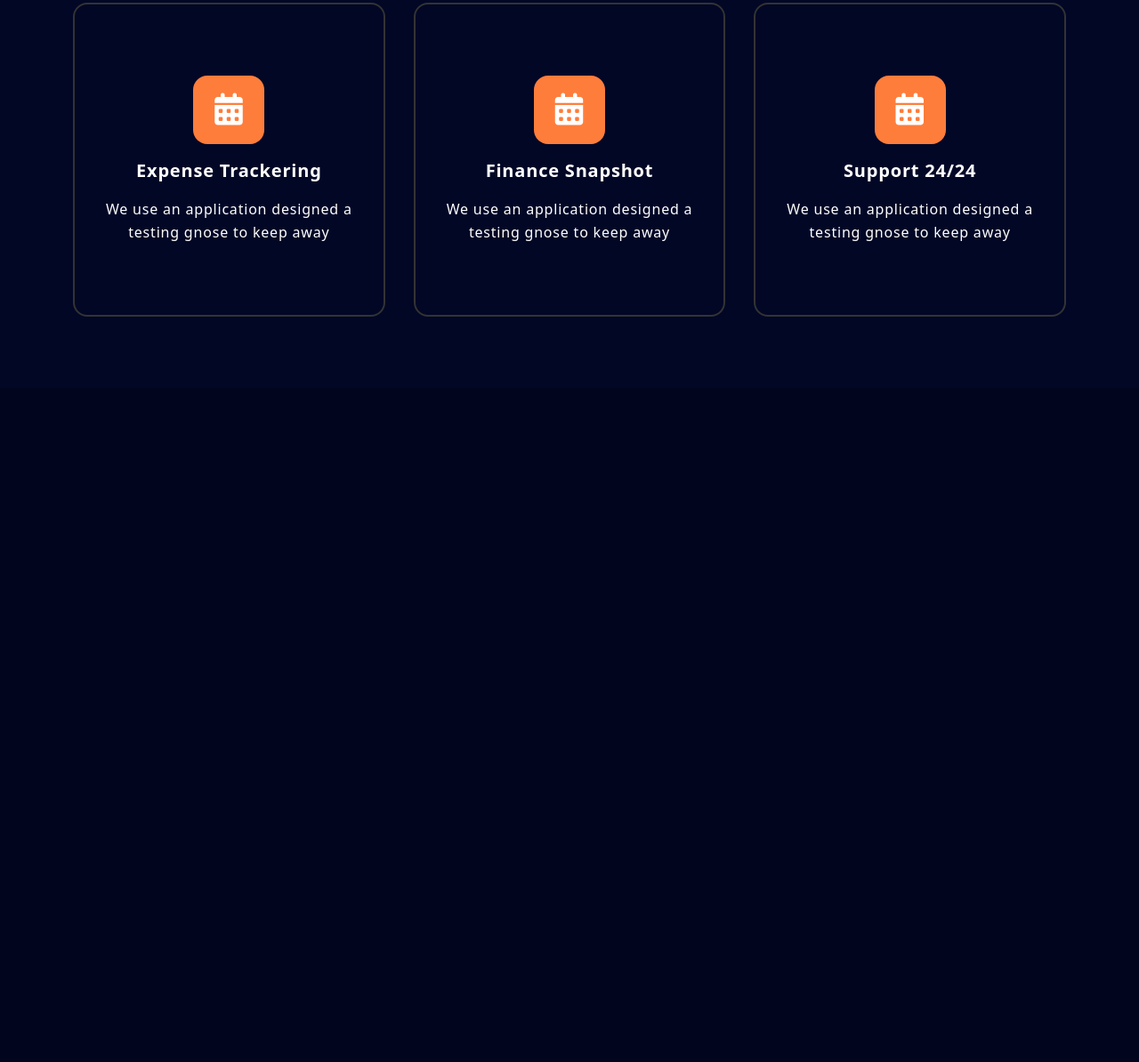
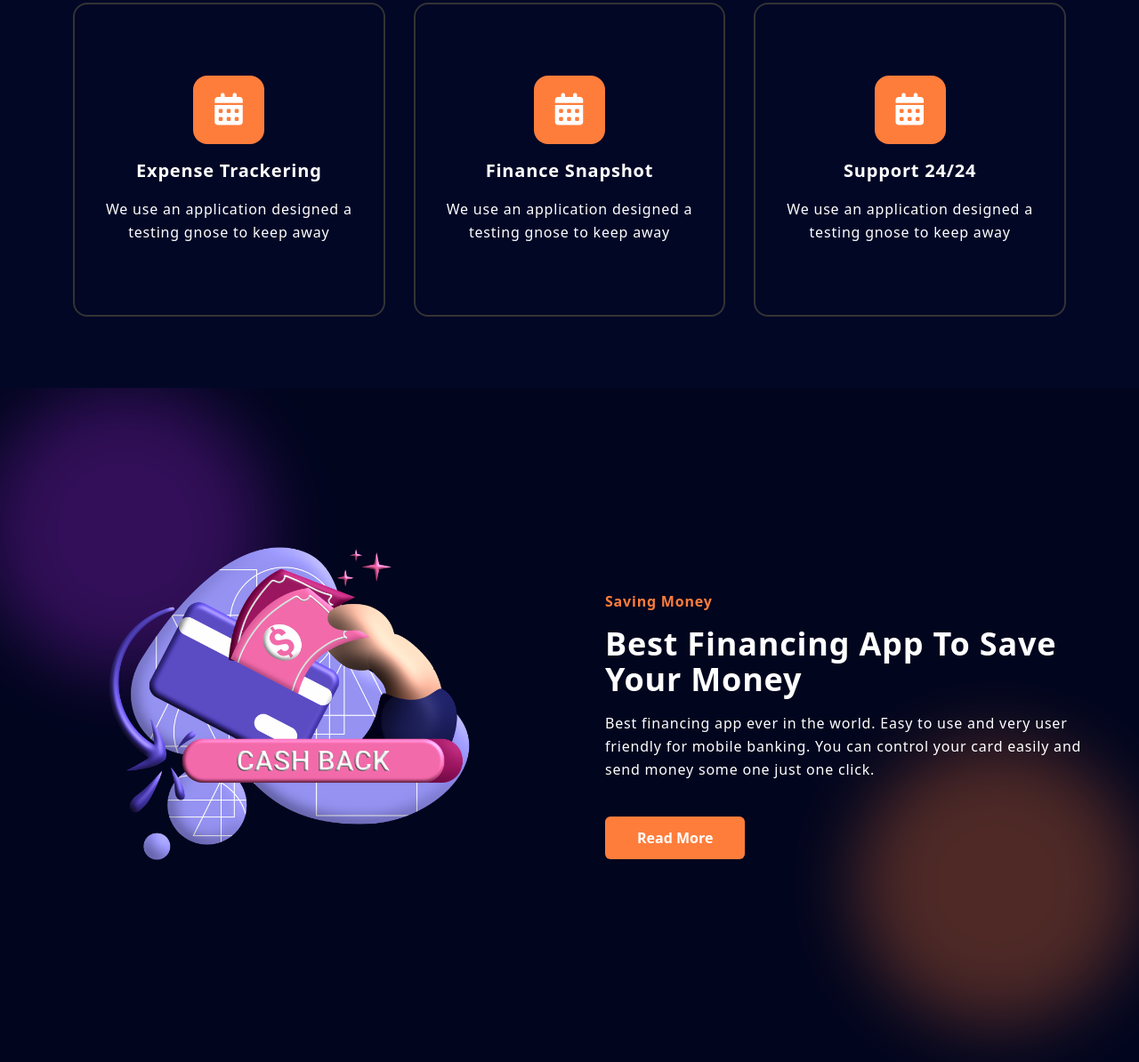
Before and after one commit to yladev/ja-bank, a website: page index.html in a window 1280 px wide. Shown: the part 813-2007 px from the top of the page at 89% size. Before the commit the page ends 1249 px from the top, so only its background shows below. Drawn offline with Linux system fonts and the light colour scheme.

Commit message:
completed ui/saving-money

```diff
--- a/index.html
+++ b/index.html
@@ -53,9 +53,9 @@
         <!-- Home -->
         <section id="home" class="relative">
 
-            <div class="w-80 h-80 bg-color-blod absolute top-0 -left-5 -z-10 blur-2xl opacity-30 overflow-hidden rounded-full"></div>
+            <div class="blod1"></div>
 
-            <div class="w-80 h-80 bg-color-secondary absolute bottom-10 right-0 -z-10 blur-2xl opacity-30 overflow-hidden rounded-full"></div>
+            <div class="blod2"></div>
 
             <div class="container py-20">
                 <div class="flex flex-col items-center z-20 md:flex-row">
@@ -112,6 +112,27 @@
                 </div>
             </div>
         </section>
+
+        <!-- Saving Money -->
+        <section id="saving-money">
+            <div class="container py-20 relative">
+                <div class="blod1"></div>
+
+                <div class="blod2"></div>
+
+                <div class="flex flex-col items-center justify-between md:flex-row">
+                    <div class="mb-12 md:w-1/2">
+                        <img src="./img/hero3.png" alt="">
+                    </div>
+                    <div class="text-center md:text-left md:w-1/2 md:ml-20">
+                        <h4 class="font-bold text-color-secondary mb-4">Saving Money</h4>
+                        <h1 class="title mb-4">Best Financing App To Save Your Money</h1>
+                        <p class="leading-relaxed mb-10">Best financing app ever in the world. Easy to use and very user friendly for mobile banking. You can control your card easily and send money some one just one click.</p>
+                        <button class="btn">Read More</button>
+                    </div>
+                </div>
+            </div>
+        </section>
     </main>
 
     <script>
--- a/input.css
+++ b/input.css
@@ -9,3 +9,11 @@
 .title{
     @apply text-3xl md:text-4xl font-bold leading-snug;
 }
+
+.blod1{
+    @apply w-80 h-80 bg-color-blod absolute top-0 -left-5 -z-10 blur-2xl opacity-30 overflow-hidden rounded-full;
+}
+
+.blod2{
+    @apply w-80 h-80 bg-color-secondary absolute bottom-10 right-0 -z-10 blur-2xl opacity-30 overflow-hidden rounded-full;
+}
```
Also changed, not shown: css/main.css.
